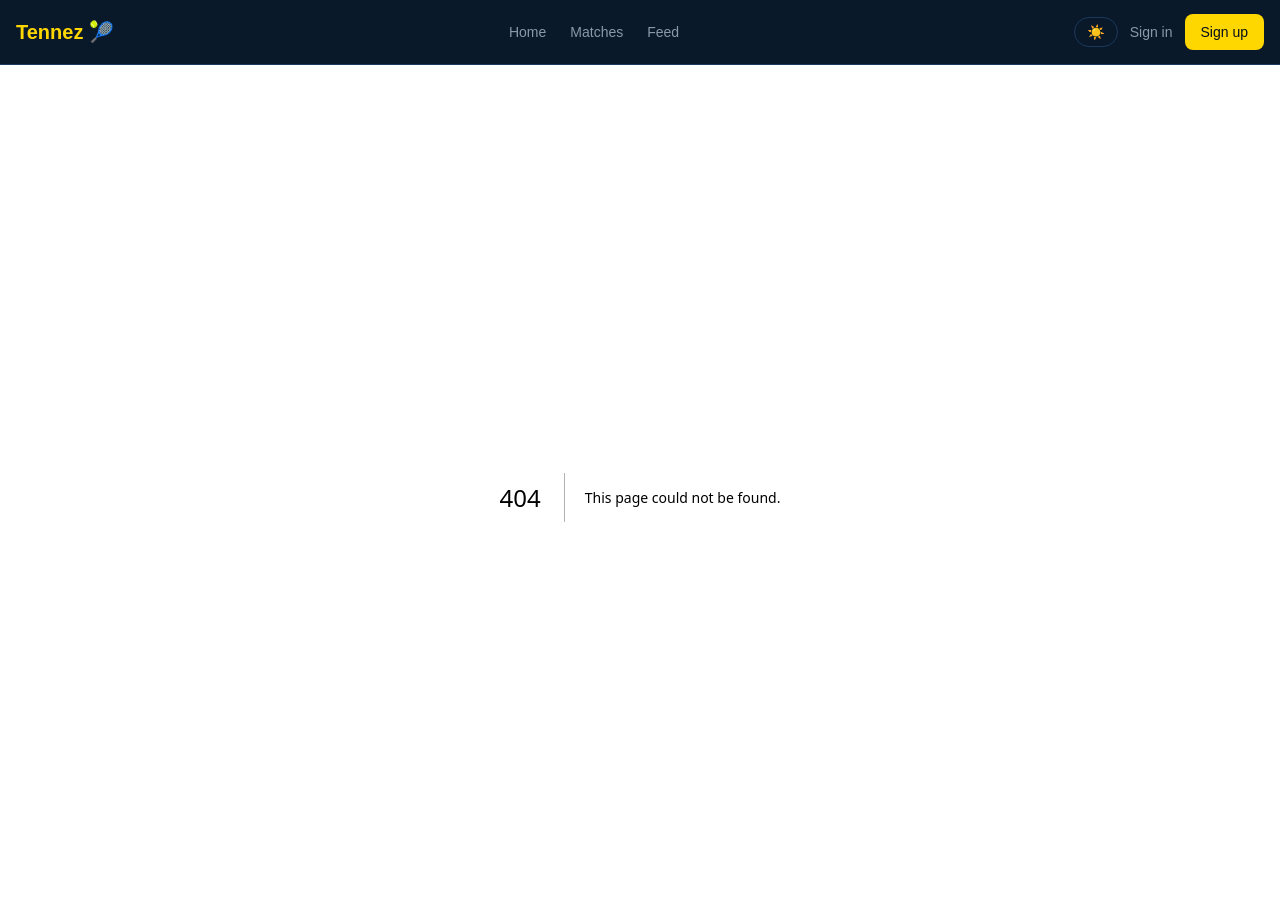
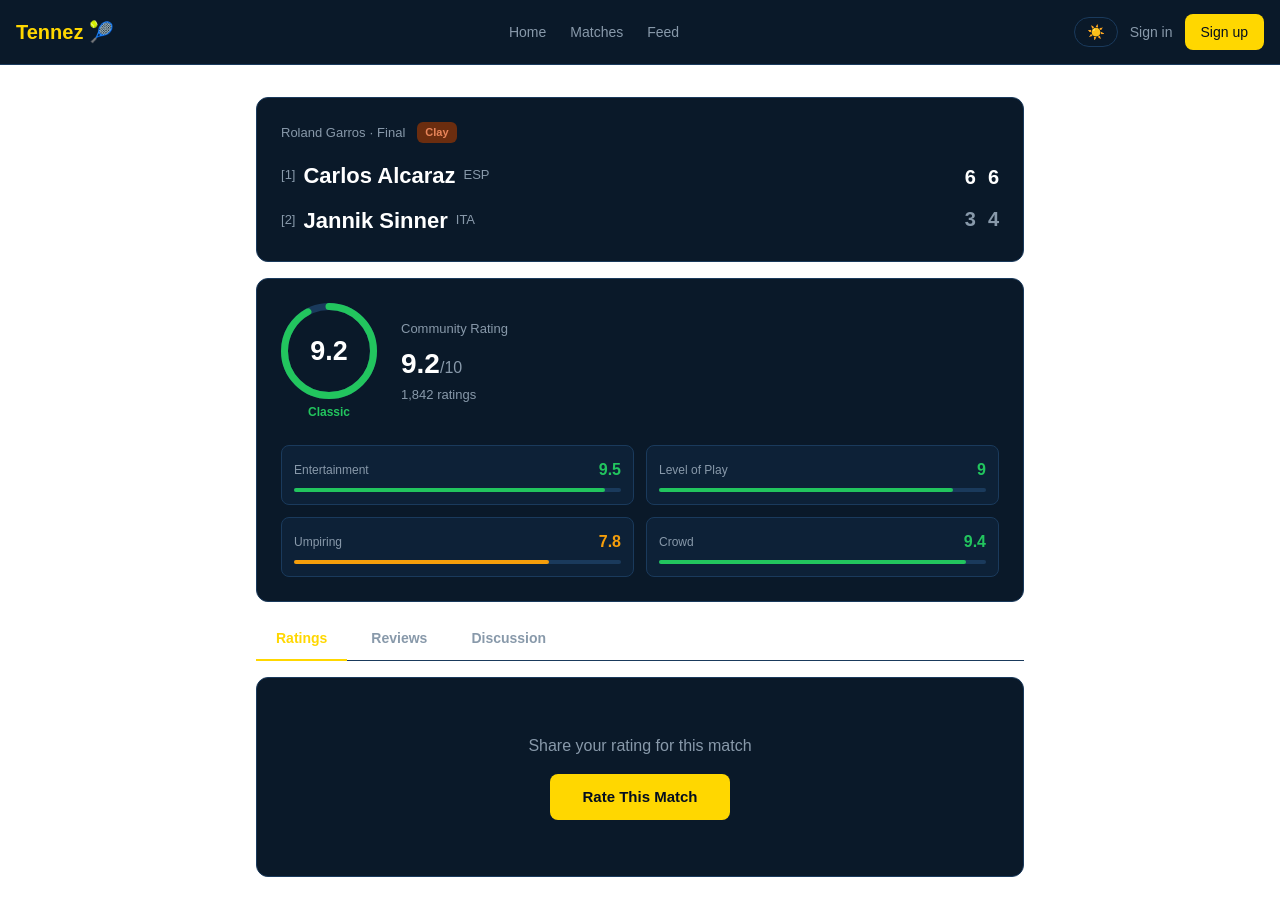
Before and after one commit to saivemu/tennez, a Next.js app: page /match/1 in a window 1280 px wide. Before the commit this address had no page. Shown: the top 916 px of the page. Built offline with nearby package versions, Linux system fonts and the light colour scheme.

Commit message:
feat: add match detail page with rating panel, indicators, and tabs

```diff
--- /dev/null
+++ b/src/app/match/[id]/page.tsx
@@ -0,0 +1,143 @@
+'use client'
+
+import { useState } from 'react'
+import { useParams } from 'next/navigation'
+import RatingRing from '@/components/ui/RatingRing'
+import SurfaceBadge from '@/components/ui/SurfaceBadge'
+
+const DEMO_MATCH = {
+  id: '1',
+  player1: { name: 'Carlos Alcaraz', country: 'ESP', seed: 1 },
+  player2: { name: 'Jannik Sinner', country: 'ITA', seed: 2 },
+  score: '6-3 6-4',
+  sets: [
+    { set: 1, p1: 6, p2: 3 },
+    { set: 2, p1: 6, p2: 4 },
+  ],
+  surface: 'Clay',
+  tournament: 'Roland Garros',
+  round: 'Final',
+  status: 'finished',
+  rating: {
+    overall: 9.2,
+    entertainment: 9.5,
+    levelOfPlay: 9.0,
+    umpiring: 7.8,
+    crowd: 9.4,
+    totalRatings: 1842,
+  },
+}
+
+const INDICATOR_LABELS: Record<string, string> = {
+  entertainment: 'Entertainment',
+  levelOfPlay: 'Level of Play',
+  umpiring: 'Umpiring',
+  crowd: 'Crowd',
+}
+
+export default function MatchDetailPage() {
+  const { id } = useParams()
+  const match = DEMO_MATCH
+  const [activeTab, setActiveTab] = useState<'ratings' | 'reviews' | 'discussion'>('ratings')
+
+  return (
+    <div className="max-w-3xl mx-auto">
+      <div className="p-6 rounded-xl border mb-4" style={{ backgroundColor: 'var(--bg-card)', borderColor: 'var(--border)' }}>
+        <div className="flex items-center gap-3 mb-4">
+          <span style={{ color: 'var(--text-secondary)', fontSize: 13 }}>{match.tournament} · {match.round}</span>
+          <SurfaceBadge surface={match.surface} size="sm" />
+        </div>
+        <div className="flex items-center justify-between gap-4">
+          <div className="flex-1">
+            <div className="flex items-center gap-2 mb-3">
+              <span style={{ color: 'var(--text-secondary)', fontSize: 13 }}>[{match.player1.seed}]</span>
+              <span style={{ color: 'var(--text-primary)', fontSize: 22, fontWeight: 700 }}>{match.player1.name}</span>
+              <span style={{ color: 'var(--text-secondary)', fontSize: 13 }}>{match.player1.country}</span>
+            </div>
+            <div className="flex items-center gap-2">
+              <span style={{ color: 'var(--text-secondary)', fontSize: 13 }}>[{match.player2.seed}]</span>
+              <span style={{ color: 'var(--text-primary)', fontSize: 22, fontWeight: 700 }}>{match.player2.name}</span>
+              <span style={{ color: 'var(--text-secondary)', fontSize: 13 }}>{match.player2.country}</span>
+            </div>
+          </div>
+          <div className="text-right">
+            <div className="flex gap-3 justify-end mb-3">
+              {match.sets.map((s) => (
+                <span key={s.set} style={{ color: 'var(--text-primary)', fontSize: 20, fontWeight: 700 }}>{s.p1}</span>
+              ))}
+            </div>
+            <div className="flex gap-3 justify-end">
+              {match.sets.map((s) => (
+                <span key={s.set} style={{ color: 'var(--text-secondary)', fontSize: 20, fontWeight: 700 }}>{s.p2}</span>
+              ))}
+            </div>
+          </div>
+        </div>
+      </div>
+
+      <div className="p-6 rounded-xl border mb-4" style={{ backgroundColor: 'var(--bg-card)', borderColor: 'var(--border)' }}>
+        <div className="flex items-center gap-6 mb-6">
+          <RatingRing score={match.rating.overall} size={96} strokeWidth={7} />
+          <div>
+            <p style={{ color: 'var(--text-secondary)', fontSize: 13, marginBottom: 4 }}>Community Rating</p>
+            <p style={{ color: 'var(--text-primary)', fontSize: 28, fontWeight: 700 }}>
+              {match.rating.overall}<span style={{ fontSize: 16, color: 'var(--text-secondary)', fontWeight: 400 }}>/10</span>
+            </p>
+            <p style={{ color: 'var(--text-secondary)', fontSize: 13 }}>{match.rating.totalRatings.toLocaleString()} ratings</p>
+          </div>
+        </div>
+        <div className="grid grid-cols-2 gap-3">
+          {Object.entries(INDICATOR_LABELS).map(([key, label]) => {
+            const score = match.rating[key as keyof typeof match.rating] as number
+            const color = score >= 8 ? 'var(--rating-high)' : score >= 5 ? 'var(--rating-mid)' : 'var(--rating-low)'
+            return (
+              <div key={key} className="p-3 rounded-lg" style={{ backgroundColor: 'var(--bg-elevated)', border: '1px solid var(--border)' }}>
+                <div className="flex items-center justify-between">
+                  <span style={{ color: 'var(--text-secondary)', fontSize: 12 }}>{label}</span>
+                  <span style={{ color, fontSize: 16, fontWeight: 700 }}>{score}</span>
+                </div>
+                <div style={{ marginTop: 6, height: 4, backgroundColor: 'var(--border)', borderRadius: 2 }}>
+                  <div style={{ height: 4, borderRadius: 2, backgroundColor: color, width: `${(score / 10) * 100}%` }} />
+                </div>
+              </div>
+            )
+          })}
+        </div>
+      </div>
+
+      <div className="flex gap-1 mb-4" style={{ borderBottom: '1px solid var(--border)' }}>
+        {(['ratings', 'reviews', 'discussion'] as const).map((tab) => (
+          <button key={tab} onClick={() => setActiveTab(tab)} style={{
+            padding: '10px 20px', fontSize: 14, fontWeight: 600, border: 'none',
+            backgroundColor: 'transparent', cursor: 'pointer', textTransform: 'capitalize',
+            color: activeTab === tab ? 'var(--accent)' : 'var(--text-secondary)',
+            borderBottom: activeTab === tab ? '2px solid var(--accent)' : '2px solid transparent',
+            marginBottom: -1,
+          }}>
+            {tab}
+          </button>
+        ))}
+      </div>
+
+      <div className="p-6 rounded-xl border" style={{ backgroundColor: 'var(--bg-card)', borderColor: 'var(--border)' }}>
+        {activeTab === 'ratings' && (
+          <div className="text-center py-8">
+            <p style={{ color: 'var(--text-secondary)', marginBottom: 16 }}>Share your rating for this match</p>
+            <button style={{
+              padding: '12px 32px', backgroundColor: 'var(--accent)', color: 'var(--bg-primary)',
+              borderRadius: 8, fontWeight: 700, fontSize: 15, border: 'none', cursor: 'pointer',
+            }}>
+              Rate This Match
+            </button>
+          </div>
+        )}
+        {activeTab === 'reviews' && (
+          <p style={{ color: 'var(--text-secondary)', textAlign: 'center', padding: '2rem 0' }}>No reviews yet. Be the first to write one.</p>
+        )}
+        {activeTab === 'discussion' && (
+          <p style={{ color: 'var(--text-secondary)', textAlign: 'center', padding: '2rem 0' }}>Discussion coming soon.</p>
+        )}
+      </div>
+    </div>
+  )
+}
```
